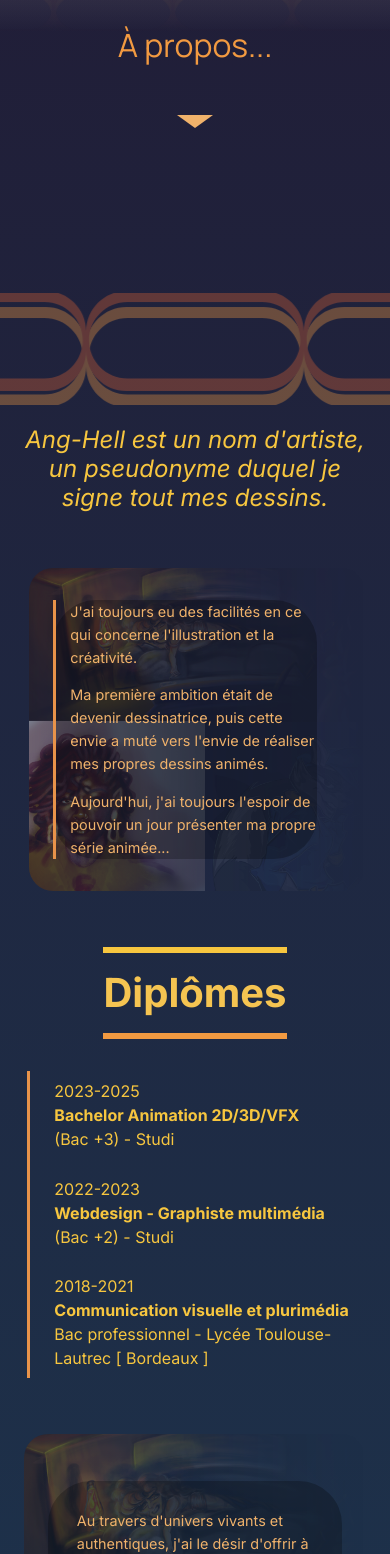
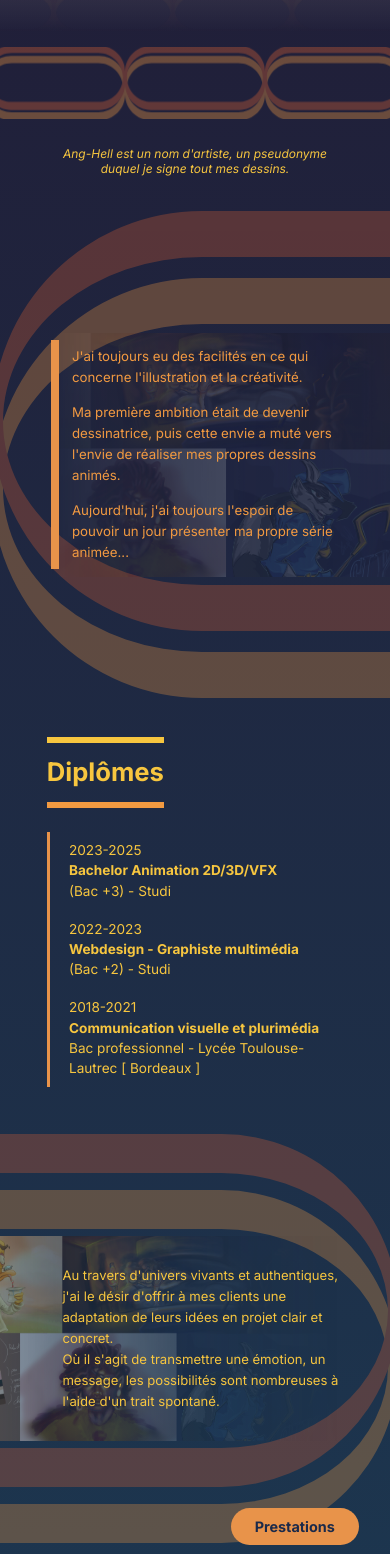
Before and after one commit to Dunkan6413/APargade-portfolio, a React (Vite) app in the folder client/: page /about in a window 390 px wide. Shown: the part 278-1832 px from the top of the page. Built offline with nearby package versions, Linux system fonts and the light colour scheme; no server answers.

Commit message:
About responsive

```diff
--- a/client/src/pages/About.jsx
+++ b/client/src/pages/About.jsx
@@ -136,7 +136,7 @@ export default function About() {
 
           <article className="about-feature">
             <div className="about-figure">
-              <Frame src={universeImage} alt="Personnage violet" />
+              <Frame src={universeImage} alt="Größenwahn" />
               <Link to="/portfolio" className="about-button">
                 Animation et illustration
               </Link>
@@ -176,7 +176,7 @@ export default function About() {
             </div>
 
             <div className="about-figure">
-              <Frame src={graphismImage} alt="Illustration rose" />
+              <Frame src={graphismImage} alt="Fénix" />
               <Link to="/portfolio" className="about-button">
                 Graphisme
               </Link>
--- a/client/src/pages/pagesCSS/About.css
+++ b/client/src/pages/pagesCSS/About.css
@@ -21,12 +21,12 @@
   font-weight: 300;
   font-size: clamp(1.8rem, 3.2vw, 3rem);
   line-height: 1.3;
-  color: #F7C63F;
+  color: #f7c63f;
 }
 
 .about-tagline {
   margin: 0;
-  color: #F29A41;
+  color: #f29a41;
   font-size: 2rem;
   font-family: "Manrope", sans-serif;
   letter-spacing: 15%;
@@ -62,7 +62,7 @@
   font-family: "Inter", sans-serif;
   font-style: italic;
   font-size: 1.5rem;
-  color: #F7C63F;
+  color: #f7c63f;
 }
 
 /* Éléments communs */
@@ -72,11 +72,11 @@
   font-family: "Inter", sans-serif;
   font-size: 2.5rem;
   font-weight: 700;
-  color: #f5c451;
+  color: #f7c63f;
   padding-bottom: 10px;
-  border-bottom: 6px solid #F29A41;
+  border-bottom: 6px solid #f29a41;
   padding-top: 10px;
-  border-top: 6px solid #F7C63F;
+  border-top: 6px solid #f7c63f;
 }
 
 .about-button {
@@ -90,7 +90,9 @@
   border-radius: 999px;
   text-decoration: none;
   white-space: nowrap;
-  transition: background 0.2s ease, transform 0.15s ease;
+  transition:
+    background 0.2s ease,
+    transform 0.15s ease;
 }
 
 .about-button:hover {
@@ -199,7 +201,7 @@
   font-size: clamp(0.62rem, 1.05vw, 0.9rem);
   margin-left: 1.25vw;
   line-height: 1.6;
-  color: #f0b26b;
+  color: #F29A41;
 }
 
 .about-story-text {
@@ -236,7 +238,7 @@
   font-family: "Inter", sans-serif;
   font-size: 1rem;
   line-height: 1.5;
-  color: #F7C63F;
+  color: #f7c63f;
 }
 
 .about-diplomas .about-title {
@@ -302,7 +304,7 @@
   font-family: "Inter", sans-serif;
   font-size: 1vw;
   line-height: 1.6;
-  color: #f0b26b;
+  color: #F7C63F;
 }
 
 .about-approach .about-bg {
@@ -344,7 +346,7 @@
   font-family: "Inter", sans-serif;
   font-size: 1rem;
   line-height: 1.6;
-  color: #f0b26b;
+  color: #F7C63F;
 }
 
 .about-feature.is-reversed {
@@ -378,74 +380,226 @@
 
 /* Mobile */
 @media (max-width: 800px) {
-  .about-story,
-  .about-approach {
-    height: auto;
-    width: 100%;
-    margin: 56px 0;
-    padding: 0 24px;
-    box-sizing: border-box;
+  .about-hero {
+    min-height: auto;
+    gap: 14px;
+    padding: 11rem 24px 1.5rem;
   }
 
+  .about-catchphrase {
+    margin-top: 0;
+    max-width: 14em;
+    font-size: 3.8vw;
+    text-wrap: balance;
+  }
+
+  .about-tagline {
+    font-size: 3.5vw;
+    letter-spacing: 0.1em;
+  }
+
+  .about-arrow {
+    margin-top: 6px;
+    border-left-width: 12px;
+    border-right-width: 12px;
+    border-top-width: 9px;
+  }
+
+  .about-separator {
+    display: block;
+    margin-top: 1.5em;
+  }
+
+  .about-separate {
+    display: block;
+    width: 100%;
+    height: 4.5em;
+    object-fit: cover;
+  }
+
+  .about-pseudo {
+    margin: 7vw 0 0;
+    padding: 0 12vw;
+    font-size: 0.75rem;
+  }
+
+  .about-title {
+    font-size: 1.6rem;
+  }
+
+  .about-button {
+    padding: 10px 24px;
+    font-size: 0.9rem;
+  }
+
+  /* Ruban 1 : arrondi à gauche, déborde à droite */
+  .about-story {
+    --h: 125vw;
+    width: 100%;
+    margin: 9vw 0 10vw;
+    overflow-x: clip;
+  }
+
+  .about-story .about-ribbon {
+    left: -2vw;
+    width: 300vw;
+  }
+
+  .about-story-inner {
+    left: 13vw;
+    right: 0;
+    margin-left: 0;
+    border-radius: 0;
+    font-size: 0.83rem;
+  }
+
+  .about-story .about-bg {
+    --bg-start: 0;
+    --bg-end: 0.6;
+  }
+
+  .about-story-text {
+    flex: 1;
+    margin: 0 14vw 0 0;
+    padding: 0.4em 0 0.4em 1em;
+    background: none;
+    border-radius: 0;
+    border-left: 8px solid;
+  }
+
+  /* Diplômes */
+  .about-diplomas {
+    grid-template-columns: 1fr;
+    gap: 1.5rem;
+    width: 100%;
+    margin: 0;
+    padding: 0 12vw;
+    box-sizing: border-box;
+    font-size: 0.85rem;
+  }
+
+  .about-diplomas .about-title {
+    justify-self: start;
+  }
+
+  .about-diplomas-list {
+    gap: 1.1rem;
+    padding-left: 1.2rem;
+  }
+
+  /* Ruban 2 : arrondi à droite, déborde à gauche */
   .about-approach-row {
     flex-direction: column;
+    align-items: stretch;
   }
 
   .about-approach {
+    --h: 105vw;
     flex: none;
-    margin: 56px 0 24px;
+    width: 100%;
+    margin: 12vw 0 0;
   }
 
-  .about-ribbon {
-    display: none;
+  .about-approach .about-ribbon {
+    right: -2vw;
+    width: 300vw;
   }
 
-  .about-story-inner,
   .about-approach-inner {
-    position: relative;
-    top: auto;
-    left: auto;
-    right: auto;
-    height: auto;
-    flex-direction: column;
-    gap: 24px;
-    padding: 32px 24px;
-    border-radius: 24px;
-    overflow: hidden;
-    font-size: 0.9rem;
+    right: 12vw;
+    gap: 0;
+    padding-left: 16vw;
+    font-size: 0.82rem;
   }
 
   .about-approach .about-bg {
     border-radius: 0;
   }
 
-  .about-story-text {
-    margin-left: 0;
-    padding: 0 0 0 1em;
+  .about-approach-text {
+    max-width: none;
+    padding: 0;
+    background: none;
+    border-radius: 0;
   }
 
-  .about-diplomas {
-    grid-template-columns: 1fr;
-    gap: 2rem;
+  .about-approach-row > .about-button {
+    position: relative;
+    z-index: 2;
+    align-self: flex-end;
+    margin: -9vw 8vw 0 0;
+    padding: 10px 24px;
+    font-size: 0.9rem;
   }
 
-  .about-diplomas-list {
-    padding-left: 1.5rem;
+  /* Mon univers */
+  .about-universe {
+    width: 100%;
+    margin: 16vw 0 8vw;
+    padding: 0 6vw 0 12vw;
+    box-sizing: border-box;
   }
 
   .about-universe-head {
-    flex-wrap: wrap;
-    justify-content: center;
+    justify-content: flex-start;
+    margin-bottom: 2.5rem;
   }
 
   .about-feature,
   .about-feature.is-reversed {
-    grid-template-columns: 1fr;
-    gap: 2rem;
-    text-align: center;
+    gap: 4vw 6vw;
+    margin-bottom: 12vw;
+    font-size: 0.85rem;
+    line-height: 1.5;
+    text-align: left;
   }
 
-  .about-feature.is-reversed .about-figure {
-    order: -1;
+  .about-feature {
+    grid-template-columns: 1.1fr 1.2fr;
+  }
+
+  .about-feature.is-reversed {
+    grid-template-columns: 1.2fr 1.1fr;
+  }
+
+  .about-figure {
+    display: contents;
+  }
+
+  .about-figure .about-frame {
+    grid-row: 1;
+    width: 100%;
+    border-radius: 12px;
+  }
+
+  .about-feature-text {
+    grid-row: 1;
+  }
+
+  .about-feature .about-button {
+    grid-row: 2;
+    grid-column: 1 / -1;
+    justify-self: center;
+  }
+
+  .about-feature:not(.is-reversed) .about-frame {
+    grid-column: 1;
+  }
+
+  .about-feature:not(.is-reversed) .about-feature-text {
+    grid-column: 2;
+  }
+
+  .about-feature.is-reversed .about-feature-text {
+    grid-column: 1;
+  }
+
+  .about-feature.is-reversed .about-frame {
+    grid-column: 2;
+  }
+
+  .about-feature.is-reversed .about-button {
+    grid-column: 1;
+    justify-self: start;
   }
 }
```
